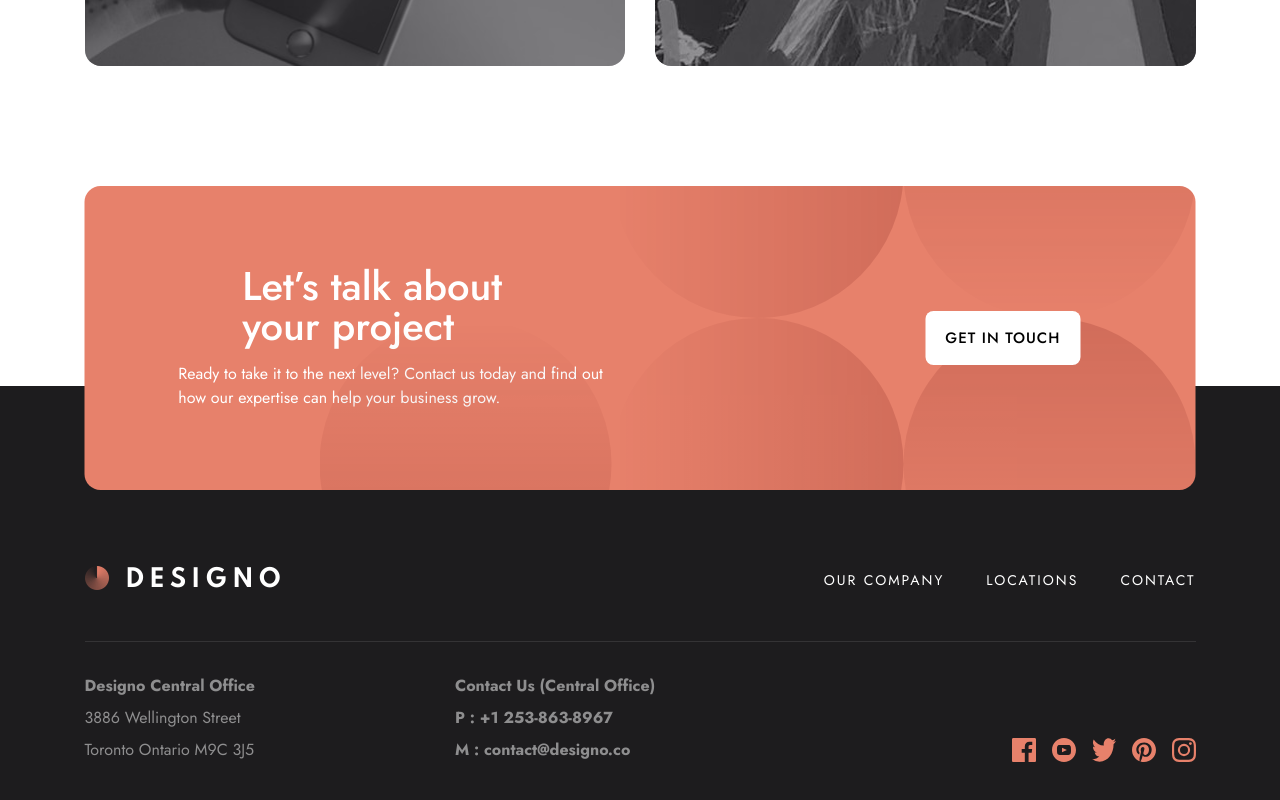
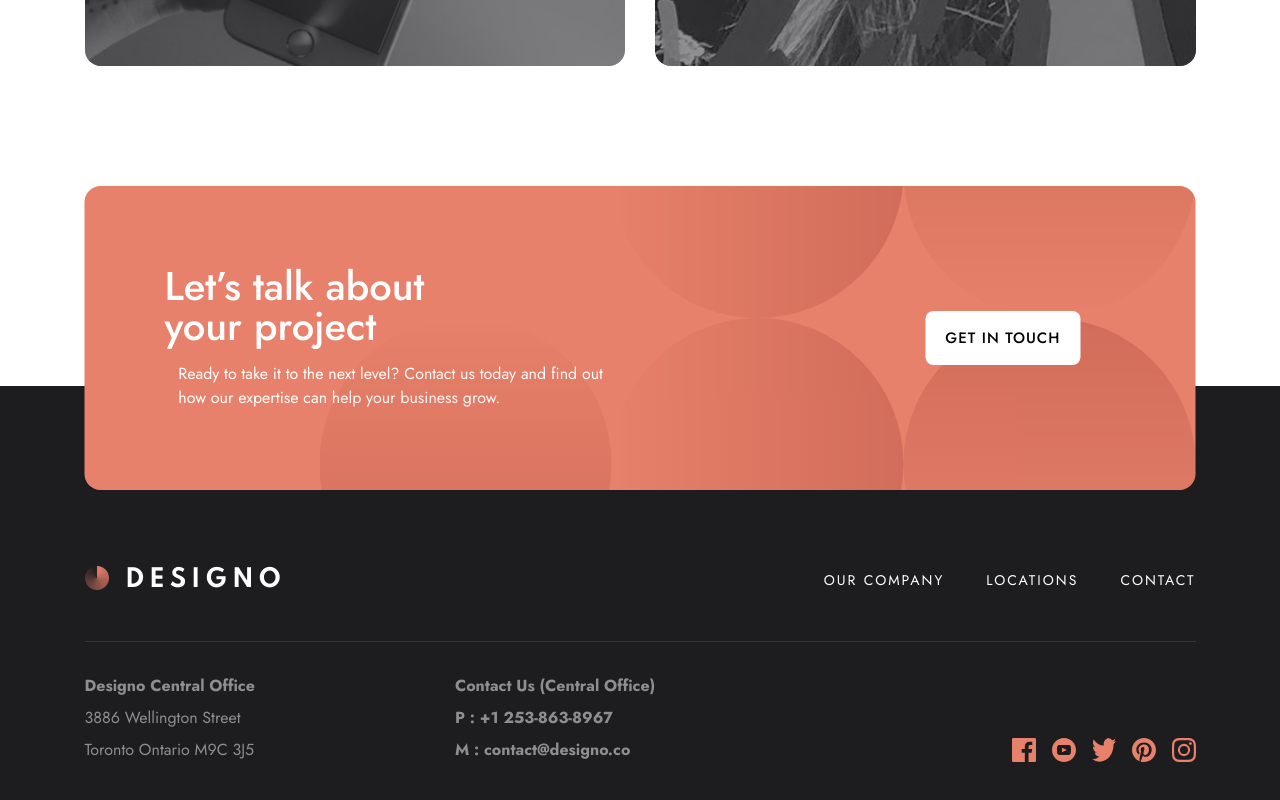
Before and after one commit to BenjaminBatres/Designo, a Next.js app: page /web-design in a window 1280 px wide. Shown: the part 1892-2692 px from the top of the page. Built offline with nearby package versions, Linux system fonts and the light colour scheme.

Commit message:
:fix: change hg tag position and added hover effect to button

```diff
--- a/app/components/Sections/CTASection.tsx
+++ b/app/components/Sections/CTASection.tsx
@@ -12,7 +12,7 @@ export default function CTASection() {
           className="absolute scale-205 sm:scale-150 lg:scale-100 sm:top-0 lg:-top-40 right-0"
         />
         <div className="lg:w-1/2 space-y-4">
-          <h2 className="text-[40px]/10 text-white font-medium text-center lg:text-left max-w-xs mx-auto">
+          <h2 className="text-[40px]/10 text-white font-medium text-center lg:text-left max-w-xs mx-auto lg:mx-0">
             Let’s talk about your project
           </h2>
           <p className="text-white text-center lg:text-left max-w-md mx-auto">
@@ -23,7 +23,7 @@ export default function CTASection() {
         <div className="lg:w-1/5 z-10">
           <Link
             href={"about"}
-            className="px-5 py-4 bg-white uppercase rounded-lg font-medium tracking-[1px] text-[15px]"
+            className="px-5 py-4 bg-white uppercase rounded-lg font-medium tracking-[1px] text-[15px] hover:bg-Light-Peach/90 hover:text-white duration-300"
           >
             Get in touch
           </Link>
```
